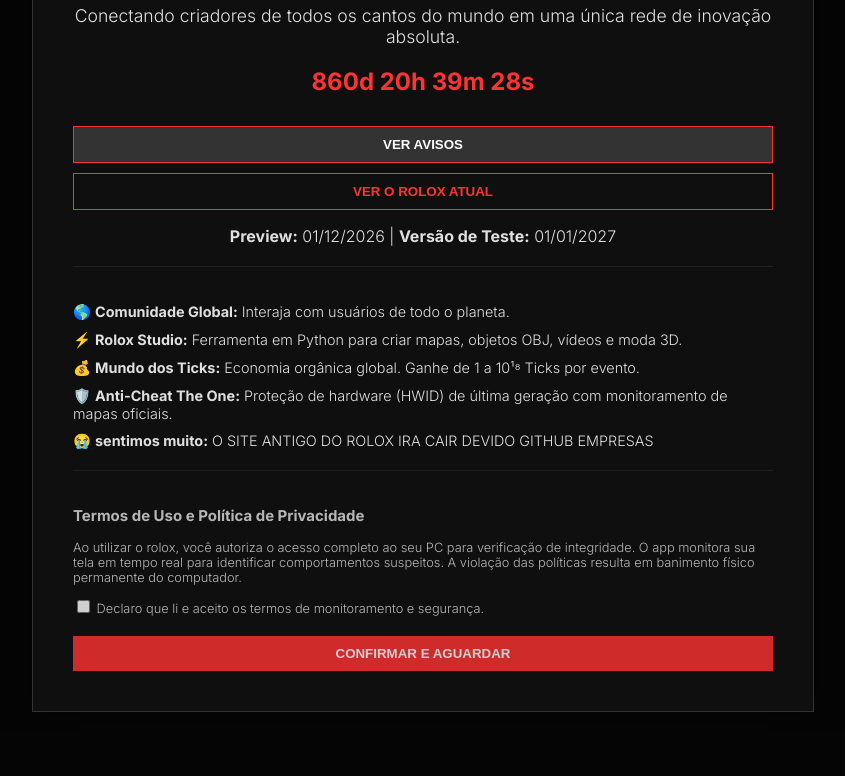
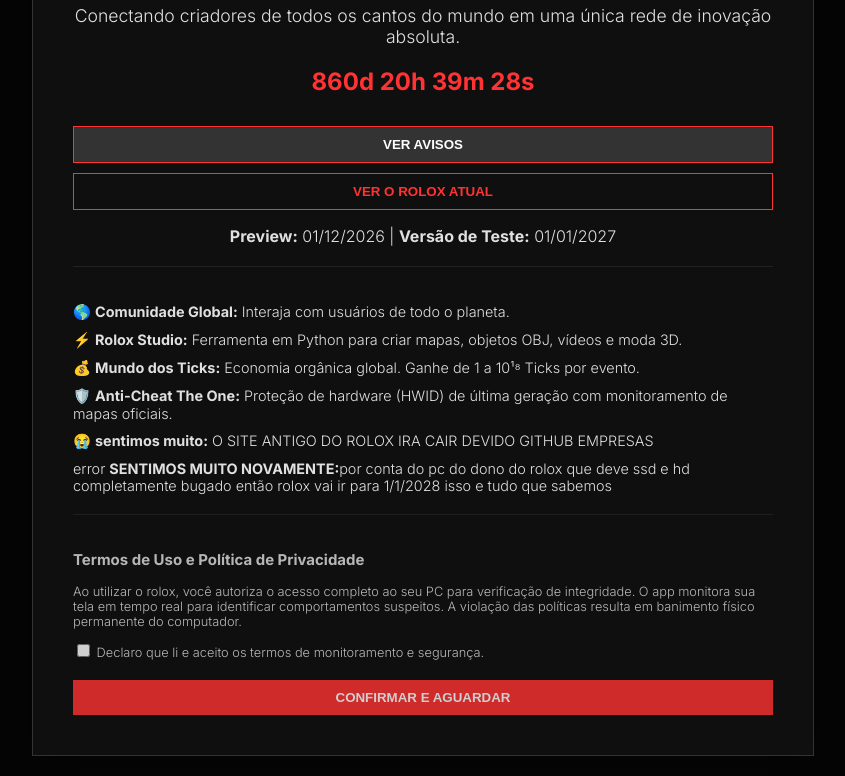
Before and after one commit to one-mapas-officeal/one-mapas-officeal.github.io, a plain HTML site: page rolox/index.html in a window 1280 px wide. Shown: the part 159-935 px from the top of the page, without its empty margins (217-1062 px from the left). Before the commit the page ends 891 px from the top, so only its background shows below. Drawn offline with Linux system fonts and the light colour scheme.

Commit message:
Update index.html

```diff
--- a/rolox/index.html
+++ b/rolox/index.html
@@ -54,6 +54,7 @@
                 <li>💰 <strong>Mundo dos Ticks:</strong> Economia orgânica global. Ganhe de 1 a 10¹⁸ Ticks por evento.</li>
                 <li>🛡️ <strong>Anti-Cheat The One:</strong> Proteção de hardware (HWID) de última geração com monitoramento de mapas oficiais.</li>
                 <li>😭 <strong> sentimos muito:</strong> O SITE ANTIGO DO ROLOX IRA CAIR DEVIDO GITHUB EMPRESAS</li>
+                <li>error <strong>SENTIMOS MUITO NOVAMENTE:</strong>por conta do pc do dono do rolox que deve ssd e hd completamente bugado então rolox vai ir para 1/1/2028 isso e tudo que sabemos</li>
             </ul>
         </div>
 
```
